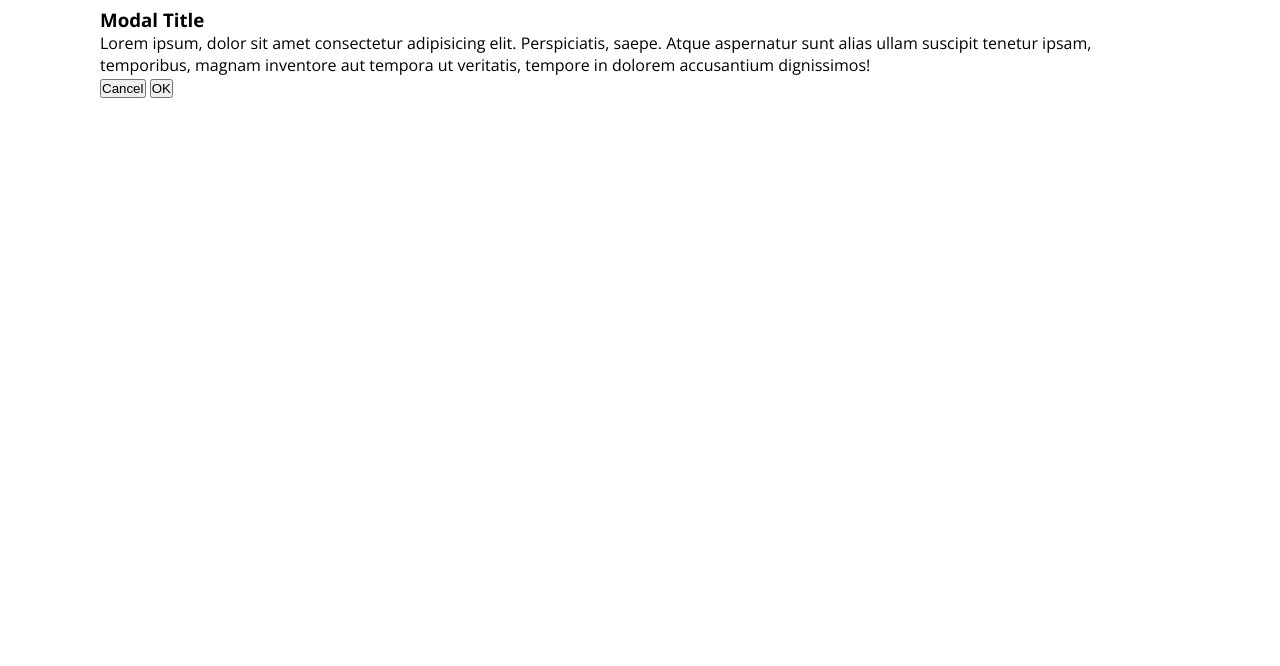
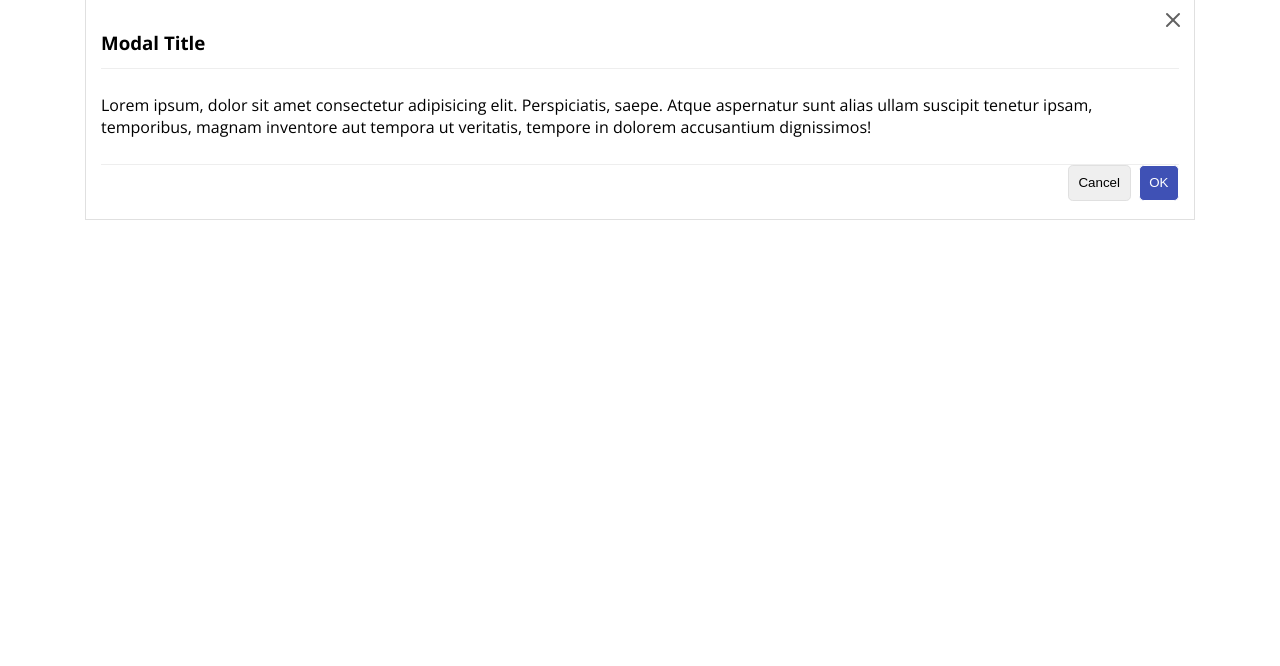
Before and after one commit to camilamonteiros/trabalho_04, a plain HTML site: page index.html in a window 1280 px wide. Shown: the part 134-800 px from the top of the page. Drawn offline with Linux system fonts and the light colour scheme.

Commit message:
main and footer done

```diff
--- a/index.html
+++ b/index.html
@@ -43,33 +43,33 @@
                 </nav>
             </div>
             <div class="xs-col-12 md-col-3">
-                <button>SIGN UP</button>
+                <button class="p-8 border-radius-10 w-100 b-none color-text-white color-bg-indigo-primary-500 cursor-pointer">SIGN UP</button>
             </div>
         </div>
     </header>
     <main>
         <div class="container">
             <div class="xs-col-12">
-                <p>Lorem ipsum dolor, sit amet consectetur adipisicing elit. Quibusdam accusantium illo eligendi amet
+                <p class="py-8">Lorem ipsum dolor, sit amet consectetur adipisicing elit. Quibusdam accusantium illo eligendi amet
                     error eveniet cum officia tenetur obcaecati, laudantium facere et libero tempora quam recusandae in.
                     Harum, vero dolores.
                 </p>
-                <div class="modal-theme-light">
-                    <div class="modal-close-btn">
+                <div class="modal-theme-light p-relative py-8 mb-10 border-1 color-border-gray-primary-300 border radius-5">
+                    <div class="modal-close-btn p-absolute direction-right-5 direction-top-5 cursor-pointer">
                         <img src="svg/close-gray-700.svg" alt="">
                     </div>
                     <div class="col-xs-12">
-                        <div class="modal-header">
+                        <div class="modal-header py-8 border-bottom-1 color-border-bottom-gray-primary-200">
                             <h3>Modal Title</h3>
                         </div>
-                        <div class="modal-body">
-                            <p>Lorem ipsum, dolor sit amet consectetur adipisicing elit. Perspiciatis, saepe. Atque
+                        <div class="modal-body py-8">
+                            <p class="py-8">Lorem ipsum, dolor sit amet consectetur adipisicing elit. Perspiciatis, saepe. Atque
                                 aspernatur sunt alias ullam suscipit tenetur ipsam, temporibus, magnam inventore aut
                                 tempora ut veritatis, tempore in dolorem accusantium dignissimos!</p>
                         </div>
-                        <div class="modal-footer">
-                            <button>Cancel</button>
-                            <button>OK</button>
+                        <div class="modal-footer py.8 border-top-1 color-border-top-gray-primary-200 d-flex flex-justify-content-end flex-gap-5">
+                            <button class="cursor-pointer border-1 p-6 color-border-gray-primary-300 volor-bg-gray-light-50 border-radius-3">Cancel</button>
+                            <button class="cursor-pointer border-1 p-6 color-border-indigo-primary-300 border-radius-3 color-bg-indigo-primary-500 color-text-white">OK</button>
                         </div>
                     </div>
                 </div>
```
